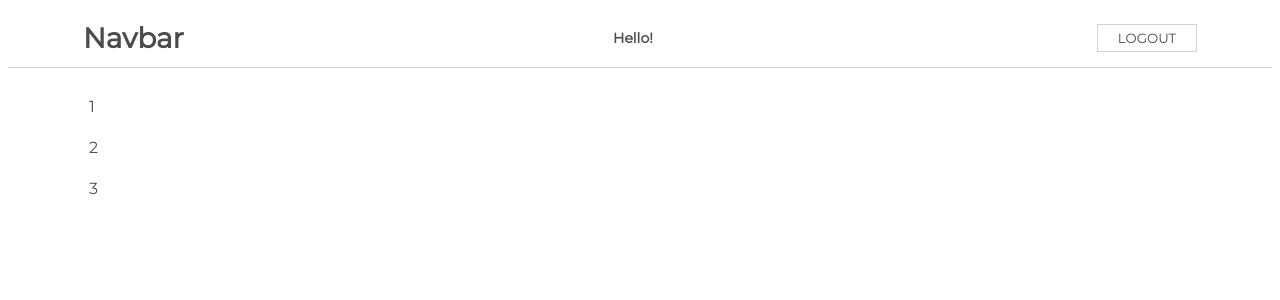
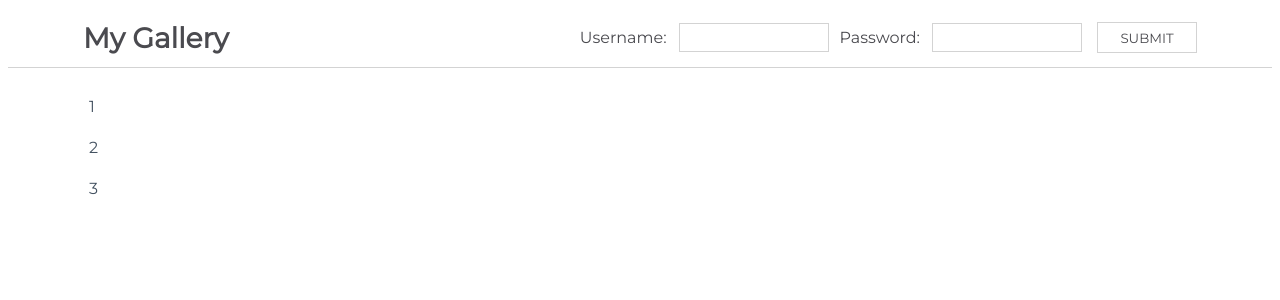
Before and after one commit to rnc-personal/react-challenges-1, a React (Create React App) app in the folder my-app/: page / in a window 1280 px wide. Both pictures are taken after a click on the button "LOGIN". Shown: the top 300 px of the page. Built offline with nearby package versions, Linux system fonts and the light colour scheme.

Commit message:
conditional form

```diff
--- a/my-app/src/App.js
+++ b/my-app/src/App.js
@@ -1,11 +1,12 @@
 import css from './App.module.css';
 import Sidebar from './components/SideBar';
-import NavBarSimple from './components/NavBarSimple';
+// import NavBarSimple from './components/NavBarSimple';
+import NavBarSimplNavBarForm from './components/NavBarForm';
 
 function App() {
   return (
     <div className={css.App}>
-      <NavBarSimple message="LOGIN" />
+      <NavBarSimplNavBarForm />
       <Sidebar url="#"/>
     </div>
   );
--- /dev/null
+++ b/my-app/src/components/NavBarForm.jsx
@@ -0,0 +1,73 @@
+import React, { Component } from 'react'
+import css from './css/NavBarForm.module.css'
+
+export default class NavBarForm extends Component {
+
+    constructor(props) {
+        super(props)
+
+        this.state = {
+            isLoggedIn: false
+        }
+    }
+
+    handleClick() {
+        this.setState((prevState, prevProps) => {
+            return {
+                isLoggedIn: !prevState.isLoggedIn
+            }
+        },
+            () => console.log(this.state.isLoggedIn)
+        )
+    }
+
+
+    render() {
+        return (
+            <div className={css.NavBar}>
+                <h1>My Gallery</h1>
+                <h1>{this.state.isLoggedIn}</h1>
+
+                {this.state.isLoggedIn ? (
+                    <>
+                    <h1>{this.state.isLoggedIn}</h1>
+                    <form action="">
+                        <label htmlFor="username" placeholder='Username'>Username:</label>
+                        <input type="text" />
+                        <label htmlFor="password" placeholder='Password'>Password:</label>
+                        <input type="password" />
+                        <button type="submit" onClick={() => this.handleClick()}>
+                            SUBMIT
+                        </button>
+                    </form>
+                    </>
+                ) : (
+                    <>
+                        <h1>{this.state.isLoggedIn}</h1>
+                        <button onClick={() => this.handleClick()}>
+                            {this.state.isLoggedIn ? "LOGOUT" : "LOGIN"}
+                        </button>
+                    </>
+                )}
+
+                {/* Answer */}
+                                    {/* This is part of steps 1-8 */}
+                    {/* {
+                    this.state.isLoggedIn ?
+                        <button onClick={() => this.handleButtonClick()}>Login</button>
+                        :
+                        <form>
+                            <label htmlFor = "username">Username:</label>
+                            <input placeholder="username" id="username"/>
+
+                            <label htmlFor = "password">Password:</label>
+                            <input placeholder="password" id="password"/>
+                            <button onClick={() => this.handleButtonClick()}>Submit</button>
+                        </form>
+
+                    } */}
+
+            </div>
+        )
+    }
+}
--- a/my-app/src/components/NavBarSimple.jsx
+++ b/my-app/src/components/NavBarSimple.jsx
@@ -22,8 +22,8 @@ class NavBarSimple extends React.Component {
     render() {
         return (
         <div className={css.NavBar}>
-            <h1>Navbar</h1>
-            <span>Hello!</span>
+            <h1>My Gallery</h1>
+            <span>React Challenges</span>
             <button onClick={()=> this.handleClick()}>{this.state.message}</button>
         </div>
         )
```
